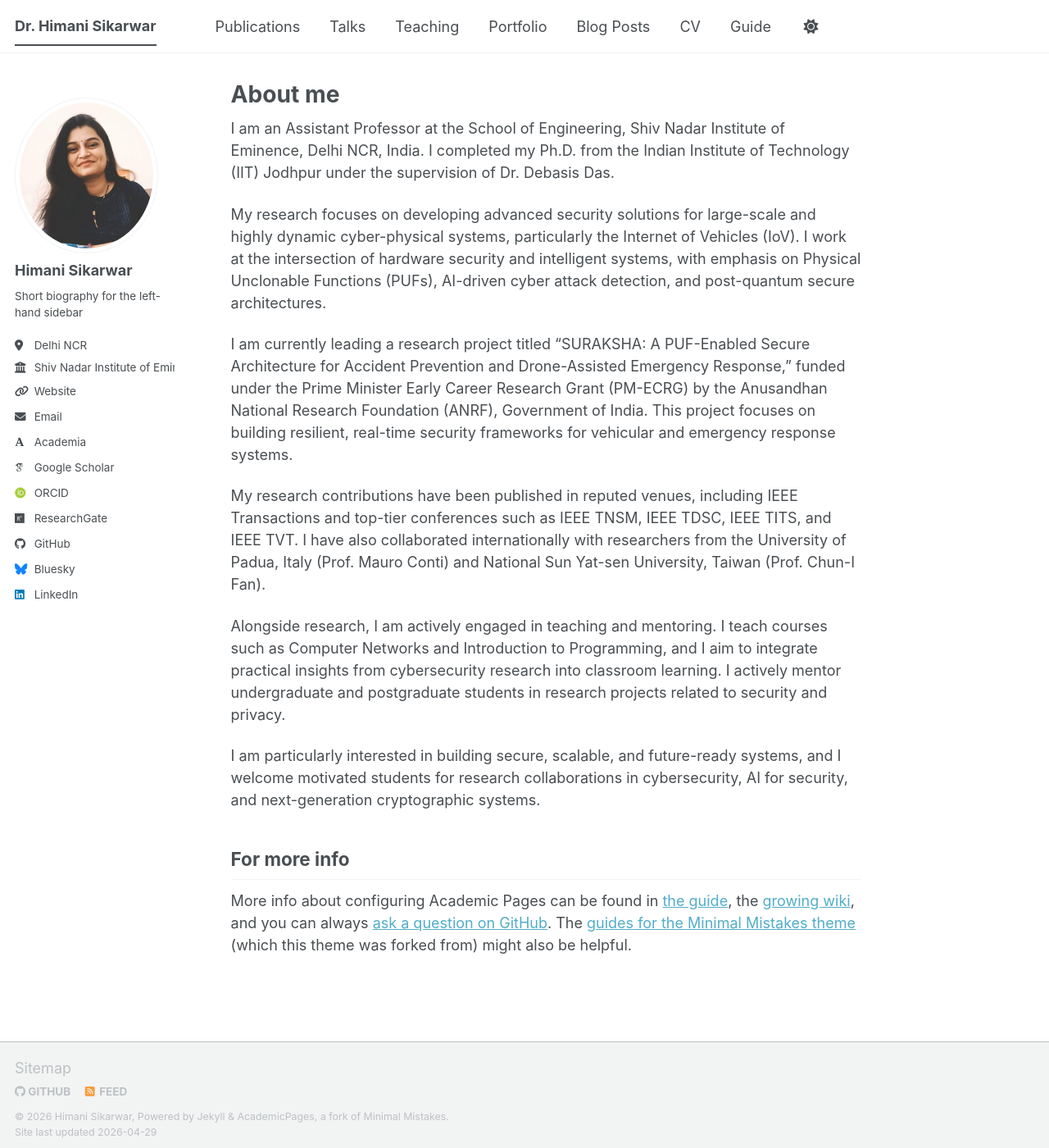
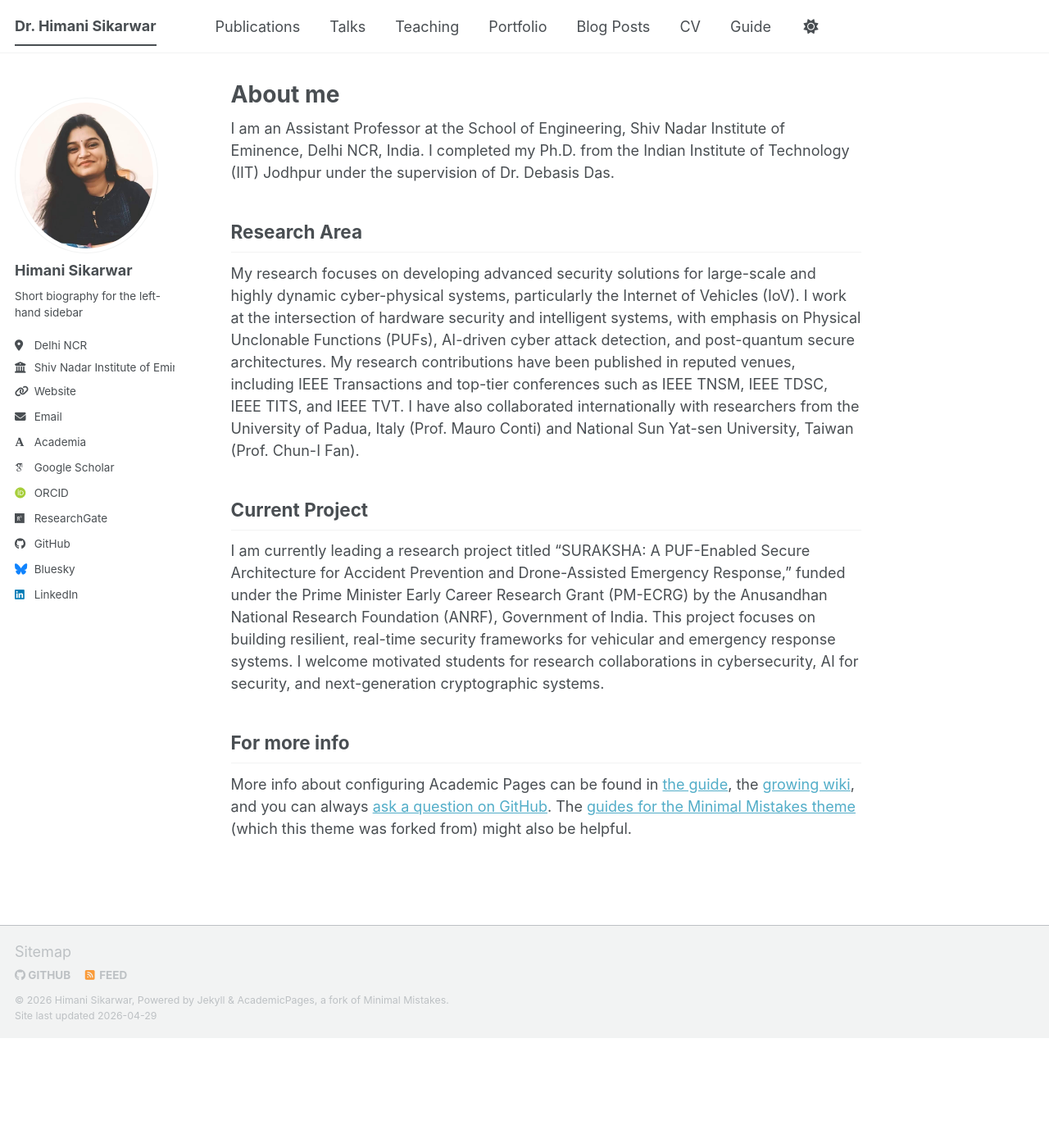
Before and after one commit to himani-sikarwar/himani.github.io, a Jekyll site: the page built from _pages/about.md, in a window 1280 px wide and 1400 px high. Shown: the whole window at 82% size. Built offline with Jekyll 4.4.1, drawn with Linux system fonts in a browser that asks for light colours; some web fonts are replaced; a script bundle is joined from its source files by our own code; library files that are not in the unit come from our copies.

Commit message:
Update about.md

```diff
--- a/_pages/about.md
+++ b/_pages/about.md
@@ -9,15 +9,13 @@ redirect_from:
 
 I am an Assistant Professor at the School of Engineering, Shiv Nadar Institute of Eminence, Delhi NCR, India. I completed my Ph.D. from the Indian Institute of Technology (IIT) Jodhpur under the supervision of Dr. Debasis Das.
 
-My research focuses on developing advanced security solutions for large-scale and highly dynamic cyber-physical systems, particularly the Internet of Vehicles (IoV). I work at the intersection of hardware security and intelligent systems, with emphasis on Physical Unclonable Functions (PUFs), AI-driven cyber attack detection, and post-quantum secure architectures.
+Research Area
+------
+My research focuses on developing advanced security solutions for large-scale and highly dynamic cyber-physical systems, particularly the Internet of Vehicles (IoV). I work at the intersection of hardware security and intelligent systems, with emphasis on Physical Unclonable Functions (PUFs), AI-driven cyber attack detection, and post-quantum secure architectures. My research contributions have been published in reputed venues, including IEEE Transactions and top-tier conferences such as IEEE TNSM, IEEE TDSC, IEEE TITS, and IEEE TVT. I have also collaborated internationally with researchers from the University of Padua, Italy (Prof. Mauro Conti) and National Sun Yat-sen University, Taiwan (Prof. Chun-I Fan).
 
-I am currently leading a research project titled “SURAKSHA: A PUF-Enabled Secure Architecture for Accident Prevention and Drone-Assisted Emergency Response,” funded under the Prime Minister Early Career Research Grant (PM-ECRG) by the Anusandhan National Research Foundation (ANRF), Government of India. This project focuses on building resilient, real-time security frameworks for vehicular and emergency response systems.
-
-My research contributions have been published in reputed venues, including IEEE Transactions and top-tier conferences such as IEEE TNSM, IEEE TDSC, IEEE TITS, and IEEE TVT. I have also collaborated internationally with researchers from the University of Padua, Italy (Prof. Mauro Conti) and National Sun Yat-sen University, Taiwan (Prof. Chun-I Fan).
-
-Alongside research, I am actively engaged in teaching and mentoring. I teach courses such as Computer Networks and Introduction to Programming, and I aim to integrate practical insights from cybersecurity research into classroom learning. I actively mentor undergraduate and postgraduate students in research projects related to security and privacy.
-
-I am particularly interested in building secure, scalable, and future-ready systems, and I welcome motivated students for research collaborations in cybersecurity, AI for security, and next-generation cryptographic systems.
+Current Project
+------
+I am currently leading a research project titled “SURAKSHA: A PUF-Enabled Secure Architecture for Accident Prevention and Drone-Assisted Emergency Response,” funded under the Prime Minister Early Career Research Grant (PM-ECRG) by the Anusandhan National Research Foundation (ANRF), Government of India. This project focuses on building resilient, real-time security frameworks for vehicular and emergency response systems. I welcome motivated students for research collaborations in cybersecurity, AI for security, and next-generation cryptographic systems.
 
 For more info
 ------
```
